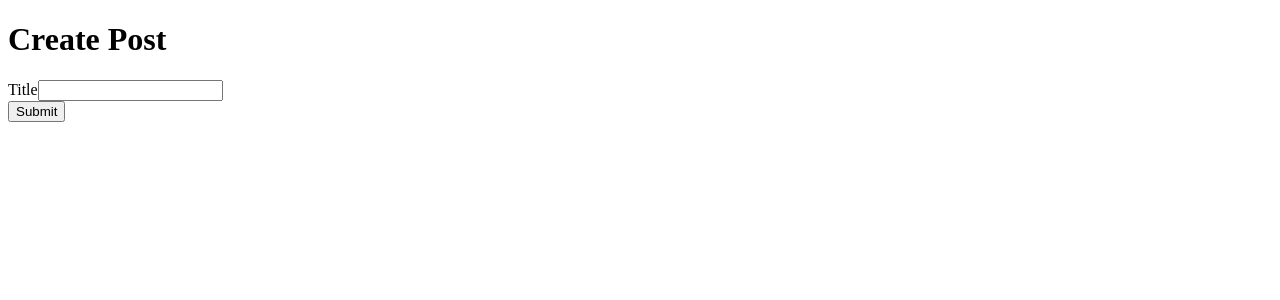
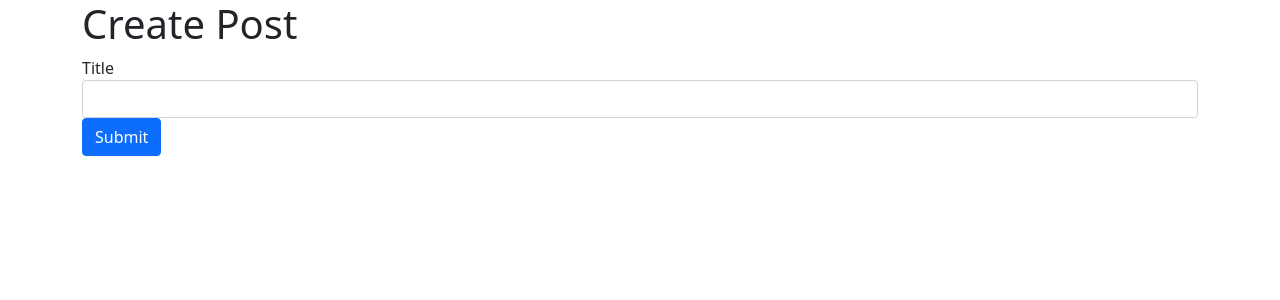
Before and after one commit to hisanibrahim/microservices-starter, a React (Create React App) app in the folder client/: page / in a window 1280 px wide. Shown: the top 300 px of the page. Built offline with nearby package versions, Linux system fonts and the light colour scheme.

Commit message:
added bootstrap

```diff
--- a/client/public/index.html
+++ b/client/public/index.html
@@ -15,6 +15,8 @@
       user's mobile device or desktop. See https://developers.google.com/web/fundamentals/web-app-manifest/
     -->
     <link rel="manifest" href="%PUBLIC_URL%/manifest.json" />
+    <link href="https://cdn.jsdelivr.net/npm/bootstrap@5.0.0-beta3/dist/css/bootstrap.min.css" rel="stylesheet" integrity="sha384-eOJMYsd53ii+scO/bJGFsiCZc+5NDVN2yr8+0RDqr0Ql0h+rP48ckxlpbzKgwra6" crossorigin="anonymous">
+
     <!--
       Notice the use of %PUBLIC_URL% in the tags above.
       It will be replaced with the URL of the `public` folder during the build.
--- a/client/src/App.js
+++ b/client/src/App.js
@@ -2,7 +2,7 @@ import React from "react";
 import PostCreate from "./PostCreate";
 
 export default () => {
-  return <div>
+  return <div className="container">
       <h1>Create Post</h1>
       <PostCreate />
   </div>;
```
